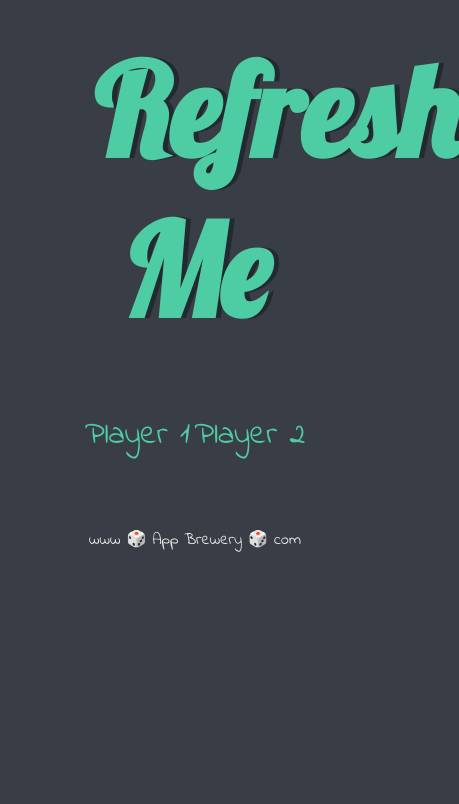
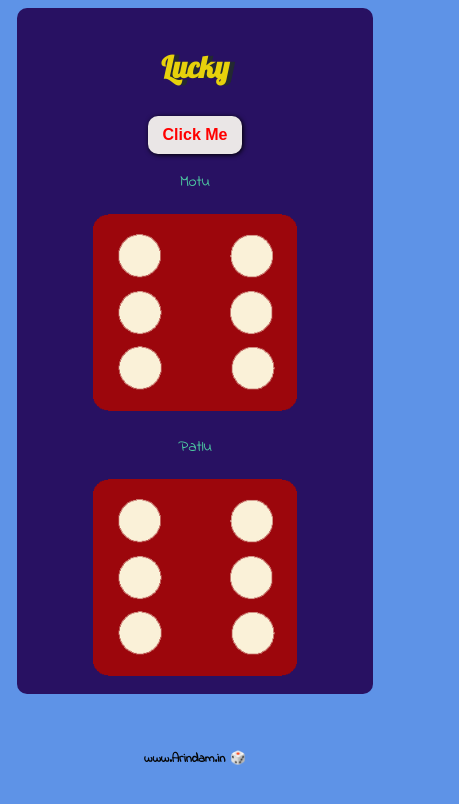
Before and after one commit to Arindam2003/dicee-game, a plain HTML site: page dicee.html in a window 390 px wide. Shown: the whole page, 459 px wide, since content can reach past the window. Drawn offline with Linux system fonts and the light colour scheme.

Commit message:
Dice Game Completed

```diff
--- a/dicee.html
+++ b/dicee.html
@@ -11,19 +11,22 @@
   </head>
   <body>
     <div class="container">
-      <h1>Refresh Me</h1>
-
+      <div id="big">
+      <h1>Lucky</h1>
+      <button onclick="random()">Click Me</button>
+      </div>
       <div class="dice">
-        <p>Player 1</p>
-        <img class="img1" src="" />
+        <p>Motu</p>
+        <img class="img1" src="./images/dice6.png" />
       </div>
 
       <div class="dice">
-        <p>Player 2</p>
-        <img class="img2" src="" />
+        <p>Patlu</p>
+        <img class="img2" src="./images/dice6.png" />
       </div>
     </div>
 
-    <footer>www 🎲 App Brewery 🎲 com</footer>
+    <footer>www.Arindam.in 🎲</footer>
+    <script src="index.js"></script>
   </body>
 </html>
--- /dev/null
+++ b/index.js
@@ -0,0 +1,22 @@
+function random(){
+    var randomNumber1=Math.floor(Math.random()*6)+1;
+    var randomdiceimage="dice"+randomNumber1+".png";
+    var imgsource="images/" + randomdiceimage;
+
+    var image1=document.querySelectorAll("img")[0];
+    image1.setAttribute("src",imgsource);
+
+    var randomNumber2=Math.floor(Math.random()*6)+1;
+    var randomdiceimage2="dice"+randomNumber2+".png";
+    var imgsource2="images/" + randomdiceimage2;
+
+    var image2=document.querySelectorAll("img")[1];
+    image2.setAttribute("src",imgsource2);
+
+    if(randomNumber1>randomNumber2)
+    {
+        document.querySelector("h1").innerHTML="Motu Win"
+    }else{
+        document.querySelector("h1").innerHTML="Patlu Win"
+    }
+}
--- a/styles.css
+++ b/styles.css
@@ -2,24 +2,26 @@
   width: 70%;
   margin: auto;
   text-align: center;
+  background-color: rgba(36, 5, 85, 0.908);
+  border-radius: 10px;
+  padding: 10px;
 }
 
 .dice {
   text-align: center;
   display: inline-block;
-
 }
 
 body {
-  background-color: #393E46;
+  background-color: #5e93e7;
 }
 
 h1 {
   margin: 30px;
   font-family: 'Lobster', cursive;
   text-shadow: 5px 0 #232931;
-  font-size: 8rem;
-  color: #4ECCA3;
+  font-size: 60px;
+  color: #e7d10b;
 }
 
 p {
@@ -30,12 +32,83 @@ p {
 
 img {
   width: 80%;
+  max-width: 300px; /* Default max width for larger screens */
 }
 
 footer {
   margin-top: 5%;
-  color: #EEEEEE;
+  color: #040404;
   text-align: center;
   font-family: 'Indie Flower', cursive;
+  font-weight: bold;
+}
 
+button {
+  color: red;
+  font-weight: bold;
+  background-color: rgb(234, 230, 230);
+  box-shadow: 1px 1px 5px black;
+  border: none;
+  padding: 12px 20px;
+  border-radius: 10px;
+  cursor: pointer;
 }
+
+/* Media Query for Mobile Screens */
+@media (max-width: 768px) {
+  .container {
+    width: 90%;
+  }
+
+  h1 {
+    font-size: 40px;
+  }
+
+  p {
+    font-size: 1.2rem;
+  }
+
+  footer {
+    font-size: 1rem;
+    margin-top: 15%;
+  }
+
+  button {
+    font-size: 1rem;
+    padding: 10px 15px;
+  }
+
+  /* Flexbox for Aligning Two Images in the Same Row */
+  .image-container {
+    display: flex; /* Enables Flexbox */
+    justify-content: space-around; /* Spaces images evenly */
+    align-items: center; /* Aligns items vertically */
+    flex-wrap: wrap; /* Wraps images if there's not enough space */
+  }
+
+  .image-container img {
+    width: 45%; /* Each image takes 45% of the container */
+    max-width: none; /* Remove max-width to allow flexible resizing */
+    margin: 10px 0; /* Add some margin between rows */
+  }
+}
+
+/* Media Query for Very Small Screens */
+@media (max-width: 480px) {
+  h1 {
+    font-size: 30px;
+  }
+
+  p {
+    font-size: 1rem;
+  }
+
+  footer {
+    font-size: 0.8rem;
+  }
+
+  .image-container img {
+    width: 100%; /* Images stack on top of each other for very small screens */
+    margin: 10px 0;
+  }
+}
```
